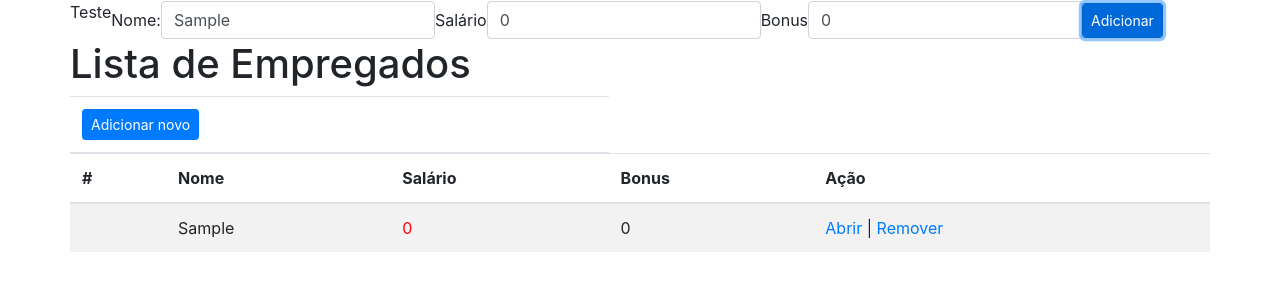
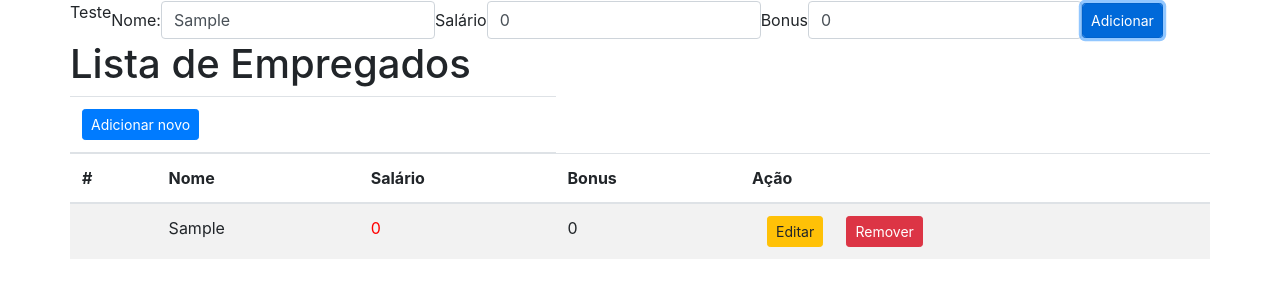
Before and after one commit to deigonPrates/Angular-7-Componentes, an Angular app: page / in a window 1280 px wide. Both pictures are taken after typing "Sample" into the empty fields and a click on the button "Adicionar". Shown: the top 300 px of the page. Built offline with nearby package versions, Linux system fonts and the light colour scheme.

Commit message:
estilizando botoes

```diff
--- a/src/app/employee-list/employee-list.component.html
+++ b/src/app/employee-list/employee-list.component.html
@@ -24,8 +24,10 @@
           <td  [class]="getColorEmployee(employee)">{{ employee.salary }}</td>
           <td>{{ employee.bonus }}</td>
           <td>
-            <a href="javascript:void(0)" (click)="showEditModal(employee)">Abrir</a> |
-            <a href="javascript:void(0)" (click)="showDeleteModal(employee)">Remover</a>
+            <div class="col-md-5 d-flex justify-content-between">
+              <a href="javascript:void(0)" (click)="showEditModal(employee)" class="btn btn-warning btn-sm">Editar</a>
+            <a href="javascript:void(0)" (click)="showDeleteModal(employee)" class="btn btn-danger btn-sm">Remover</a>
+            </div>
           </td>
         </tr>
       </tbody>
```
